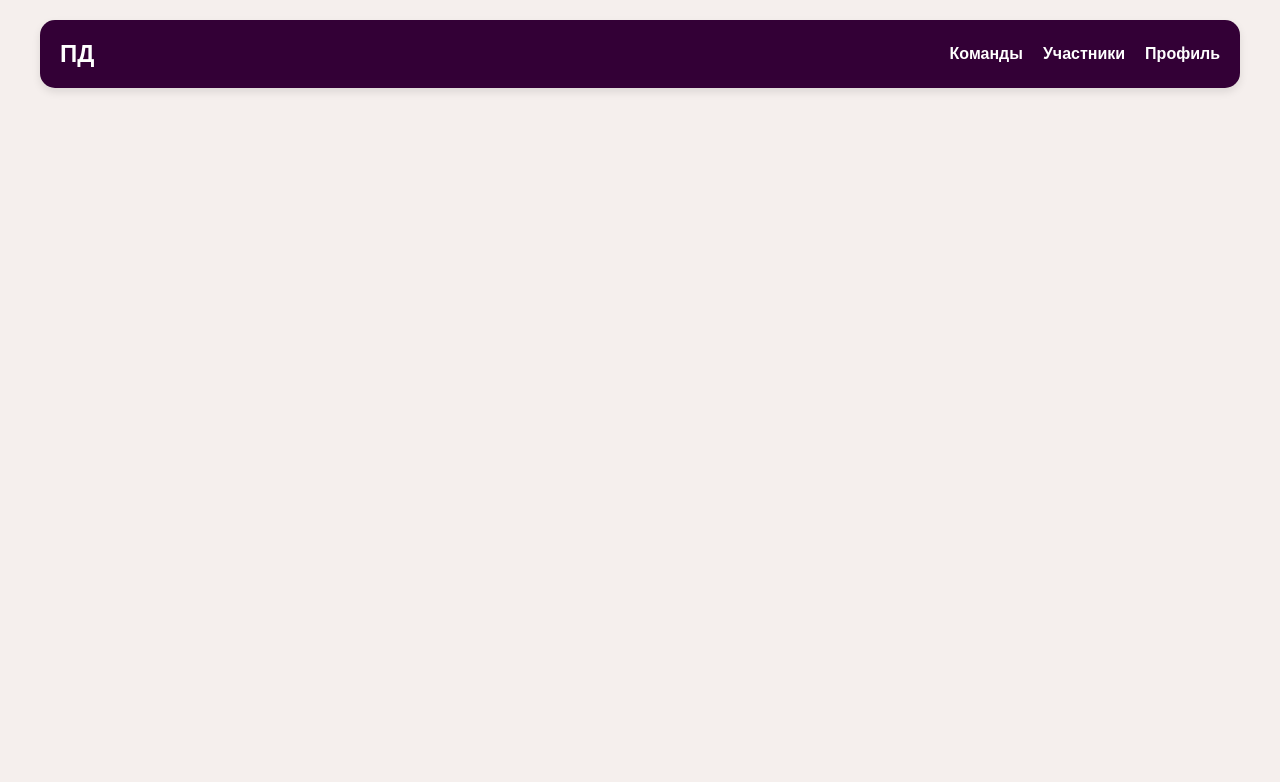
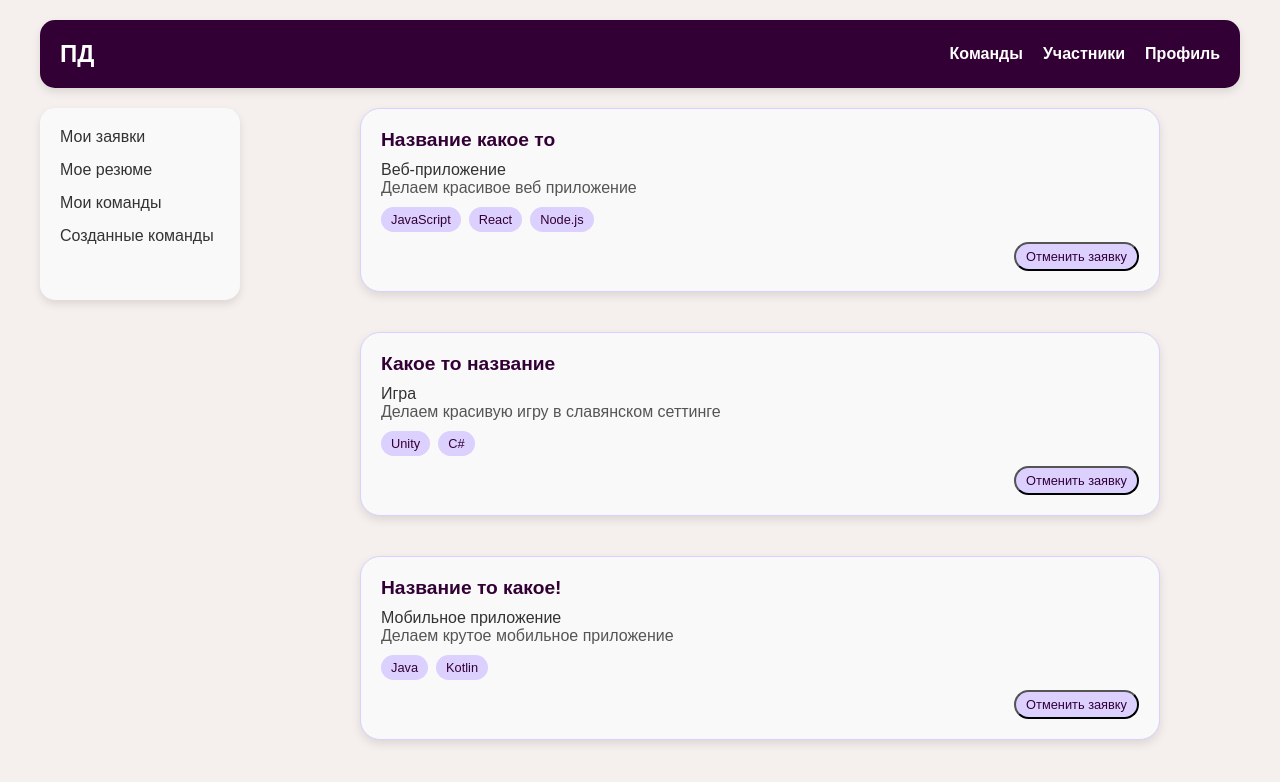
Before and after one commit to Ekaterina0801/PDSelectorFrontend, a React (Vite) app: page /profile in a window 1280 px wide. Shown: the top 782 px of the page. Built offline with nearby package versions, Linux system fonts and the light colour scheme.

Commit message:
add part of profile

```diff
--- a/package.json
+++ b/package.json
@@ -24,6 +24,6 @@
     "eslint-plugin-react-hooks": "^5.0.0",
     "eslint-plugin-react-refresh": "^0.4.13",
     "globals": "^15.11.0",
-    "vite": "^5.4.9"
+    "vite": "^5.4.10"
   }
 }
--- /dev/null
+++ b/src/components/card-my-resume/CardMyResume.jsx
@@ -0,0 +1,20 @@
+import React from 'react';
+import './style.css';
+
+const Card = ({ name, type, resume, tags, onRemove }) => {
+  return (
+    <div className="card-my-resume">
+      <div className="card-my-resume-name">{name}</div>
+      <div className="card-my-resume-type">{type}</div>
+      <div className="card-my-resume-resume">{resume}</div>
+      <div className="card-my-resume-tags">
+        {tags.map((tag, index) => (
+          <span key={index} className="card-my-resume-tag">{tag}</span>
+        ))}
+      </div>
+      <button className="resume-card" onClick={onRemove}>Отменить заявку</button>
+    </div>
+  );
+};
+
+export default Card;
--- /dev/null
+++ b/src/components/card-my-resume/style.css
@@ -0,0 +1,55 @@
+.card-my-resume {
+    width: calc(100% - 40px);
+    max-width: 800px;
+    background-color: #f9f9f9;
+    border-radius: 20px;
+    box-shadow: 0 4px 10px rgba(0, 0, 0, 0.1);
+    overflow: hidden;
+    text-align: left;
+    padding: 20px;
+    margin-bottom: 20px;
+    border: 1px solid var(--purple-light);
+    transition: transform 0.3s, box-shadow 0.3s;
+}
+
+.card-my-resume:hover {
+    transform: translateY(-5px);
+    box-shadow: 0 6px 12px rgba(0, 0, 0, 0.15);
+}
+
+.card-my-resume-name {
+    font-size: 1.2rem;
+    font-weight: 600;
+    color: var(--purple);
+    margin-bottom: 10px;
+}
+
+.card-my-resume-resume {
+    font-size: 1rem;
+    color: #555;
+    margin-bottom: 10px;
+}
+
+.card-my-resume-tags {
+    display: flex;
+    flex-wrap: wrap;
+    gap: 8px;
+}
+
+.card-my-resume-tag {
+    background-color: var(--purple-light);
+    color: var(--purple);
+    padding: 5px 10px;
+    border-radius: 15px;
+    font-size: 0.8rem;
+}
+
+.resume-card {
+    background-color: var(--purple-light);
+    color: var(--purple);
+    padding: 5px 10px;
+    border-radius: 15px;
+    font-size: 0.8rem;
+    margin-top: 10px;
+    float: right;
+}
--- /dev/null
+++ b/src/components/resume/Resume.jsx
@@ -0,0 +1,13 @@
+import React from 'react';
+import './style.css';
+
+
+const Resume = () => {
+    return (
+    <div className="my-resume">
+
+    </div>
+    );
+};
+
+export default Resume;
--- a/src/components/sidebar/Sidebar.jsx
+++ b/src/components/sidebar/Sidebar.jsx
@@ -3,7 +3,7 @@ import React from 'react';
 import { NavLink } from 'react-router-dom';
 import './style.css';
 
-const Sidebar = () => (
+/* const Sidebar = () => (
     <div className="sidebar">
         <h2>Меню</h2>
         <ul className="sidebar-links">
@@ -30,9 +30,23 @@ const Sidebar = () => (
 
             {/* <li><a href="/">Мое резюме</a></li>
             <li><a href="/">Мои команды</a></li>
-            <li><a href="/">Созданные команды</a></li> */}
+            <li><a href="/">Созданные команды</a></li> }
         </ul>
     </div>
 );
+*/
+
+const Sidebar = ({ onItemClick }) => {
+    return (
+    <div className="sidebar">
+        <ul className="sidebar-links">
+            <li><a onClick={() => onItemClick("My applications")}>Мои заявки</a></li>
+            <li><a onClick={() => onItemClick("My resume")}>Мое резюме</a></li>
+            <li><a onClick={() => onItemClick("My commands")}>Мои команды</a></li>
+            <li><a onClick={() => onItemClick("Created commands")}>Созданные команды</a></li>
+        </ul>
+    </div>
+    );
+};
 
 export default Sidebar;
--- a/src/pages/ProfilePage.jsx
+++ b/src/pages/ProfilePage.jsx
@@ -1,13 +1,120 @@
 import Navbar from "../components/navbar/Navbar";
+import Sidebar from "../components/sidebar/Sidebar";
+import Card from "../components/card-my-resume/CardMyResume";
+import Resume from "../components/resume/Resume";
+import MainContent from "../components/main-section/MainSection";
+import React, { useState } from "react";
+/*
 const ProfilePage = () => {
+  return (
+    <>
+      <Navbar />
+      <div className="container">
+        <Sidebar />
+        <MainContent>
+          <div className="cards">
+            <Card
+              key={"1"}
+              name={"Oleg"}
+              type={"team"}
+              resume={"team"}
+              tags={["team"]}
+            />
+          </div>
+        </MainContent>
+      </div>
+    </>
+  );
+};
+*/
 
-    return (
-        <Navbar />
-                /*TODO
-        Олег, добавить все по макету сюда :)*/
-    )
+const teamsData = [
+    {
+      id: 1,
+      name: 'Название какое то ',
+      resume: 'Делаем красивое веб приложение',
+      type:"Веб-приложение",
+      tags: ['JavaScript', 'React', 'Node.js']
+    },
+    {
+      id: 2,
+      name: 'Какое то название',
+      type:'Игра',
+      resume: 'Делаем красивую игру в славянском сеттинге',
+      tags: [ 'Unity', 'C#']
+    },
+    {
+      id: 3,
+      name: 'Название то какое!',
+      type:"Мобильное приложение",
+      resume: 'Делаем крутое мобильное приложение',
+      tags: ['Java', 'Kotlin']
+    },
+  ];
+
+const ProfilePage = () => {
+  // Состояние для управления текущим контентом
+  const [currentContent, setCurrentContent] = useState("My applications"); // начальное значение
+
+  const [currentTeamsData, setCurrentTeamsData] = useState(teamsData);
+
+  function removeCard(id){
+    const newTeamsData = currentTeamsData.filter((item)=> {
+        return item.id !== id})
+    setCurrentTeamsData(newTeamsData)
+  }
+  // Определение содержимого на основе состояния
+  const renderMainContent = () => {
+    switch (currentContent) {
+      case "My applications":
+        return (
+            <div className="cards">
+              {currentTeamsData.map((team) => (
+                <Card
+                  key={team.id}
+                  name={team.name}
+                  type={team.type}
+                  resume={team.resume}
+                  tags={team.tags}
+                  onRemove={()=>{removeCard(team.id)}}
+                />
+              ))}
+            </div>
+        );
+      case "My resume":
+        return (
+          <div>
+            {<Resume />}
+          </div>
+        );
+      case "My commands":
+        return (
+          <div>
+            <h2>Messages Component</h2>
+            {/* Ваш код для компонента сообщений */}
+          </div>
+        );
+      case "Created commands":
+        return (
+          <div>
+            <h2>Messages Component</h2>
+            {/* Ваш код для компонента сообщений */}
+          </div>
+        );
+      default:
+        return null;
+    }
+  };
+
+  return (
+    <>
+      <Navbar />
+      <div className="container">
+        <Sidebar onItemClick={setCurrentContent} />
+        <MainContent>{renderMainContent()}</MainContent>
+      </div>
+    </>
+  );
 };
 
-
-
 export default ProfilePage;
```
Also changed, not shown: src/components/resume/style.css (added), 1 other file (tests, documents, lock files or other folders).
